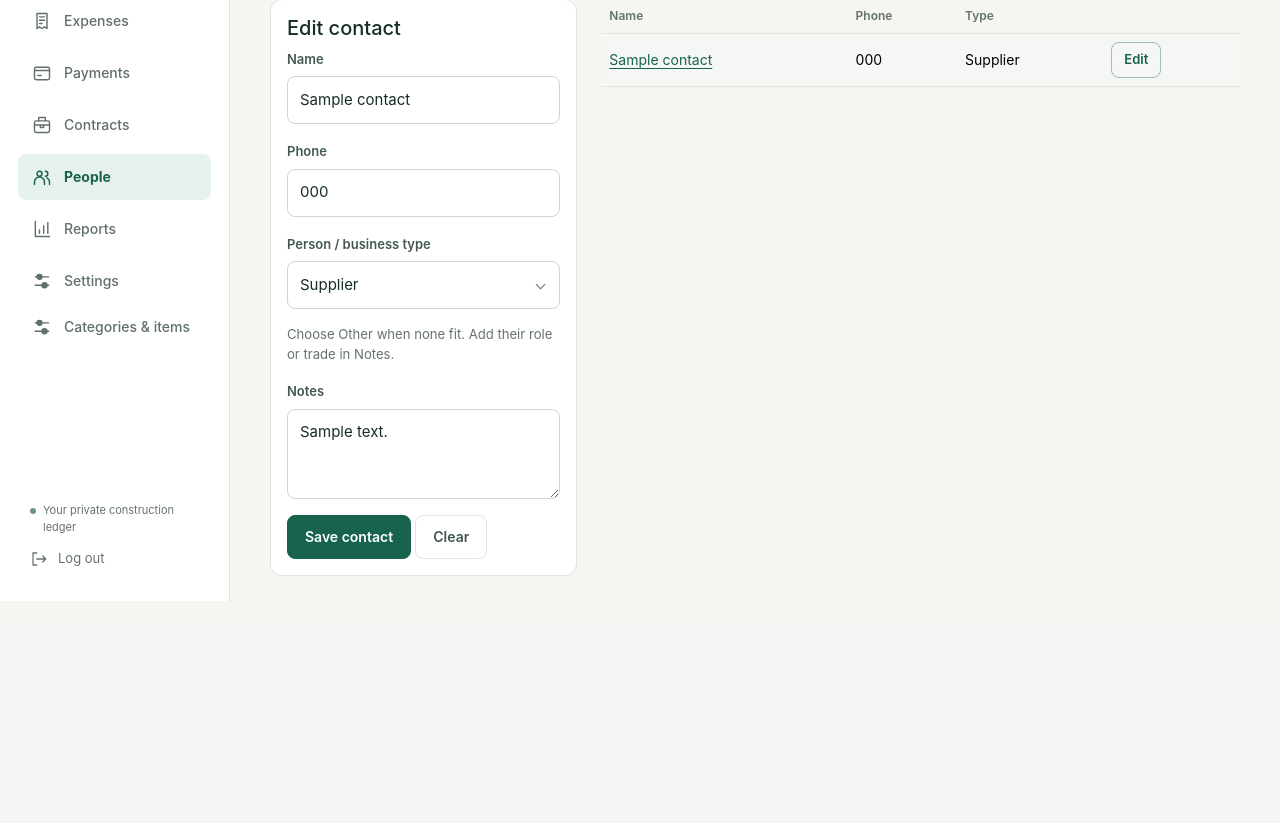
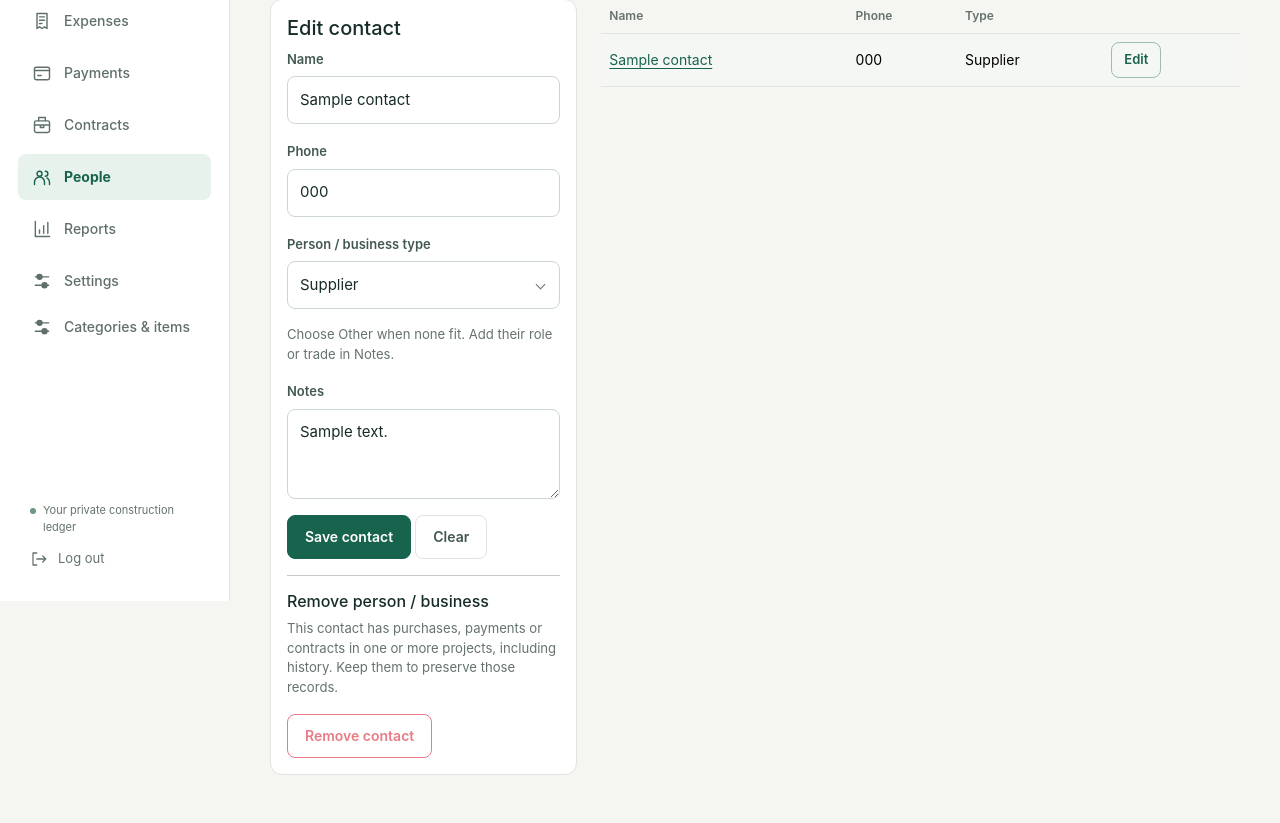
Before and after one commit to Qamarz74/pakistani-construction-expenses-and-contract-management-tool, a PHP site: page /index.php?page=contacts&edit=1 in a window 1280 px wide. Shown: the part 199-1022 px from the top of the page. Before the commit the page ends 800 px from the top, so only its background shows below. Run offline with PHP 8.4, Linux system fonts and the light colour scheme; the visitor is signed in with stand-in values (Sample User, id 1); tables that the repository leaves empty hold one stand-in row (values such as "Sample post").

Commit message:
feat: remove unused contacts and attach missing suppliers safely

```diff
--- /dev/null
+++ b/app/contact-links.php
@@ -0,0 +1,50 @@
+<?php
+
+// Caller holds the project lock and commits/rolls back the complete form update.
+function attach_missing_supplier(string $type, int $id, int $contactId): void
+{
+    if (!db()->inTransaction()) throw new LogicException('Supplier assignment requires a transaction.');
+    if (!in_array($type, ['expense','payment'], true)) throw new InvalidArgumentException('Invalid supplier record.');
+    if (!one('SELECT id FROM contacts WHERE id=? FOR UPDATE', [$contactId])) throw new InvalidArgumentException('Choose a valid supplier.');
+    $pending = [[$type, $id]];
+    $seen = [];
+    $updates = [];
+    while ($pending) {
+        [$kind, $recordId] = array_pop($pending);
+        $key = $kind.':'.$recordId;
+        if (isset($seen[$key])) continue;
+        $seen[$key] = true;
+        $table = $kind === 'expense' ? 'expenses' : ($kind === 'payment' ? 'payments' : 'contracts');
+        $record = one("SELECT contact_id,status FROM $table WHERE id=? AND project_id=? FOR UPDATE", [$recordId, project_id()]);
+        if (!$record) throw new RuntimeException('A linked record is outside this project or no longer exists. No supplier was changed.');
+        if ($record['contact_id'] !== null) {
+            if ((int)$record['contact_id'] !== $contactId) throw new RuntimeException('A linked purchase, payment or contract already belongs to another supplier. Release the conflicting allocation before assigning this supplier.');
+            continue;
+        }
+        if ($kind === 'contract' || $record['status'] !== 'active') throw new RuntimeException('A linked record cannot be changed. No supplier was changed.');
+        $updates[] = [$table, $recordId];
+        if ($kind === 'expense') {
+            foreach (rows('SELECT payment_id FROM payment_allocations WHERE expense_id=?', [$recordId]) as $link) $pending[] = ['payment', (int)$link['payment_id']];
+        } else {
+            foreach (rows('SELECT expense_id,contract_id FROM payment_allocations WHERE payment_id=?', [$recordId]) as $link) {
+                $pending[] = $link['expense_id'] !== null ? ['expense', (int)$link['expense_id']] : ['contract', (int)$link['contract_id']];
+            }
+        }
+    }
+    // Validate the whole connected group before changing any record.
+    foreach ($updates as [$table, $recordId]) run("UPDATE $table SET contact_id=? WHERE id=? AND project_id=? AND contact_id IS NULL", [$contactId, $recordId, project_id()]);
+}
+
+function contact_history_count(int $id): int
+{
+    return (int)one('SELECT (SELECT COUNT(*) FROM expenses WHERE contact_id=?) + (SELECT COUNT(*) FROM payments WHERE contact_id=?) + (SELECT COUNT(*) FROM contracts WHERE contact_id=?) records', [$id, $id, $id])['records'];
+}
+
+function remove_unused_contact(int $id): void
+{
+    if (!db()->inTransaction()) throw new LogicException('Contact removal requires a transaction.');
+    if (!one('SELECT id FROM contacts WHERE id=? FOR UPDATE', [$id])) throw new RuntimeException('Contact not found.');
+    // Contacts are shared across projects. Cancelled records still belong to history.
+    if (contact_history_count($id)) throw new RuntimeException('This person has purchases, payments or contracts in one or more projects, including history. They cannot be removed.');
+    run('DELETE FROM contacts WHERE id=?', [$id]);
+}
--- a/pages/contacts.php
+++ b/pages/contacts.php
@@ -1,10 +1,20 @@
 <?php
+require_once __DIR__.'/../app/contact-links.php';
+$contactError = null;
 $pid = project_id();
 $id = max(0,(int)($_GET['id']??0));
 $editId = max(0,(int)($_GET['edit']??0));
 if ($_SERVER['REQUEST_METHOD'] === 'POST') {
     require_post_csrf();
     $editId = max(0,(int)($_POST['id']??0));
+    try {
+        if (($_POST['action'] ?? 'save') === 'remove') {
+            db()->beginTransaction();
+            remove_unused_contact($editId);
+            db()->commit();
+            flash('Unused contact removed.');
+            redirect('index.php?page=contacts');
+        }
         $name = trim($_POST['name']??'');
         $phone = trim($_POST['phone']??'');
         $type = $_POST['type']??'';
@@ -20,6 +30,11 @@ if ($_SERVER['REQUEST_METHOD'] === 'POST') {
         }
         flash('Contact saved.');
         redirect('index.php?page=contacts&id='.$editId);
+    } catch (Throwable $ex) {
+        if (db()->inTransaction()) db()->rollBack();
+        if ($ex instanceof PDOException) error_log((string)$ex);
+        $contactError = $ex instanceof PDOException ? 'Unable to save this contact. Linked history may prevent removal; no changes were saved.' : $ex->getMessage();
+    }
 }
 $edit = $editId ? one('SELECT * FROM contacts WHERE id=?',[$editId]) : null;
 if ($editId&&!$edit) throw new RuntimeException('Contact not found.');
@@ -27,6 +42,7 @@ $contact = $id ? one('SELECT * FROM contacts WHERE id=?',[$id]) : null;
 if ($id&&!$contact) throw new RuntimeException('Contact not found.');
 $contacts = rows('SELECT * FROM contacts ORDER BY name');
 ?>
+<?php if ($contactError): ?><div class="alert alert-danger" role="alert"><?= e($contactError) ?></div><?php endif ?>
 <div class="row g-4"><div class="col-lg-4"><div class="card"><div class="card-body"><h2 class="h5"><?= $edit?'Edit contact':'Add contact' ?></h2>
 <form method="post"><?= csrf() ?><input type="hidden" name="id" value="<?= (int)($edit['id']??0) ?>">
 <label class="form-label" for="name">Name</label><input class="form-control mb-3" id="name" name="name" value="<?= e($edit['name']??'') ?>" required maxlength="150">
@@ -35,7 +51,13 @@ $contacts = rows('SELECT * FROM contacts ORDER BY name');
 <p class="small text-muted">Choose Other when none fit. Add their role or trade in Notes.</p>
 <label class="form-label" for="notes">Notes</label><textarea class="form-control mb-3" id="notes" name="notes"><?= e($edit['notes']??'') ?></textarea>
 <button class="btn btn-primary">Save contact</button> <?php if ($edit): ?><a class="btn btn-outline-secondary" href="index.php?page=contacts">Clear</a><?php endif ?>
-</form></div></div></div>
+</form>
+<?php if ($edit): $canRemove = contact_history_count((int)$edit['id']) === 0; ?>
+<hr><h3 class="h6">Remove person / business</h3>
+<p class="small text-muted"><?= $canRemove ? 'No purchases, payments or contracts reference this contact in any project.' : 'This contact has purchases, payments or contracts in one or more projects, including history. Keep them to preserve those records.' ?></p>
+<form method="post"><?= csrf() ?><input type="hidden" name="id" value="<?= (int)$edit['id'] ?>"><button class="btn btn-outline-danger" name="action" value="remove" <?= $canRemove?'':'disabled' ?> onclick="return confirm('Permanently remove this unused contact?')">Remove contact</button></form>
+<?php endif ?>
+</div></div></div>
 <div class="col-lg-8"><div class="table-responsive"><table class="table table-striped"><thead><tr><th>Name</th><th>Phone</th><th>Type</th><th></th></tr></thead><tbody>
 <?php foreach ($contacts as $entry): ?><tr><td><a href="index.php?page=contacts&amp;id=<?= (int)$entry['id'] ?>"><?= e($entry['name']) ?></a></td><td><?= e($entry['phone']) ?></td><td><?= e($entry['type']) ?></td><td><a class="btn btn-sm btn-outline-primary" href="index.php?page=contacts&amp;edit=<?= (int)$entry['id'] ?>">Edit</a></td></tr><?php endforeach ?>
 <?php if (!$contacts): ?><tr><td colspan="4">No contacts yet.</td></tr><?php endif ?>
--- a/pages/payments.php
+++ b/pages/payments.php
@@ -1,4 +1,5 @@
 <?php
+require_once __DIR__.'/../app/contact-links.php';
 $id = max(0, (int)($_POST['id'] ?? $_GET['id'] ?? $_GET['view'] ?? 0));
 $methods = ['Cash','Bank Transfer','JazzCash','Easypaisa','Cheque','Other'];
 $formError = null;
@@ -34,9 +35,11 @@ if ($_SERVER['REQUEST_METHOD'] === 'POST') {
                 $amount = decimal($_POST['amount'] ?? '',2,true);
                 $allocated = one('SELECT COALESCE(SUM(amount),0) amount FROM payment_allocations WHERE payment_id=?',[$id])['amount'];
                 if (cmp($amount,$allocated)<0) throw new InvalidArgumentException('Payment amount cannot be less than the amount already applied. Release an allocation below before reducing the payment.');
+                if ($payment['contact_id'] === null && $contact && isset($_POST['attach_supplier'])) attach_missing_supplier('payment', $id, $contact);
                 $allocations = rows('SELECT a.id,e.contact_id expense_contact,c.contact_id contract_contact,a.expense_id FROM payment_allocations a LEFT JOIN expenses e ON e.id=a.expense_id LEFT JOIN contracts c ON c.id=a.contract_id WHERE a.payment_id=?',[$id]);
                 foreach ($allocations as $allocation) {
                     $targetContact = $allocation['expense_id'] ? $allocation['expense_contact'] : $allocation['contract_contact'];
+                    if ($payment['contact_id'] === null && $contact && $targetContact === null) throw new InvalidArgumentException('Select the option to also assign this recipient to linked unassigned purchases and payments.');
                     if ((string)($targetContact ?? '') !== (string)($contact ?? '')) throw new InvalidArgumentException('This recipient does not match the purchases or contracts already paid. Release those allocations below, change the recipient, then apply this same payment again.');
                 }
                 if (!$contact && !$allocations) throw new InvalidArgumentException('Choose a recipient for an unapplied payment.');
@@ -102,6 +105,7 @@ function payment_targets(?int $contact=null, bool $restrict=false): array {
         <h2>Edit payment details</h2><p class="py-help">Changes update this payment. To correct what it pays for, release and reapply the existing payment below.</p>
         <div class="py-form-grid">
             <label class="py-field" for="edit-recipient"><span>Recipient</span><select class="form-select" id="edit-recipient" name="contact_id"><option value="">No supplier (purchase only)</option><?=options($contacts,$form['contact_id']??null)?></select></label>
+            <?php if ($payment['contact_id'] === null): ?><div class="py-full"><label><input class="form-check-input" type="checkbox" name="attach_supplier" value="1" <?=isset($_POST['attach_supplier'])?'checked':''?>> Also assign this recipient to linked unassigned purchases and payments</label><p class="py-help">Required when linked purchases have no supplier. Includes other unassigned records connected through shared payments. Existing suppliers must match; amounts and allocations stay unchanged.</p></div><?php endif ?>
             <label class="py-field" for="edit-date"><span>Payment date</span><input class="form-control" id="edit-date" type="date" name="payment_date" value="<?=e($form['payment_date']??'')?>" required></label>
             <label class="py-field" for="edit-amount"><span>Payment amount (PKR)</span><input class="form-control" id="edit-amount" type="number" inputmode="decimal" min="0.01" step="0.01" name="amount" value="<?=e($form['amount']??'')?>" required><small>Already applied: <?=money($allocated)?>. Release allocations before entering a lower amount.</small></label>
             <label class="py-field" for="edit-method"><span>Payment method</span><select class="form-select" id="edit-method" name="method"><?php foreach ($methods as $method): ?><option <?=($form['method']??'')===$method?'selected':''?>><?=e($method)?></option><?php endforeach ?></select></label>
```
Also changed, not shown: pages/expenses.php (+7 -1 lines), tasks/todo.md (+7 -0 lines). Lines whose indentation alone changed are shown as unchanged.
